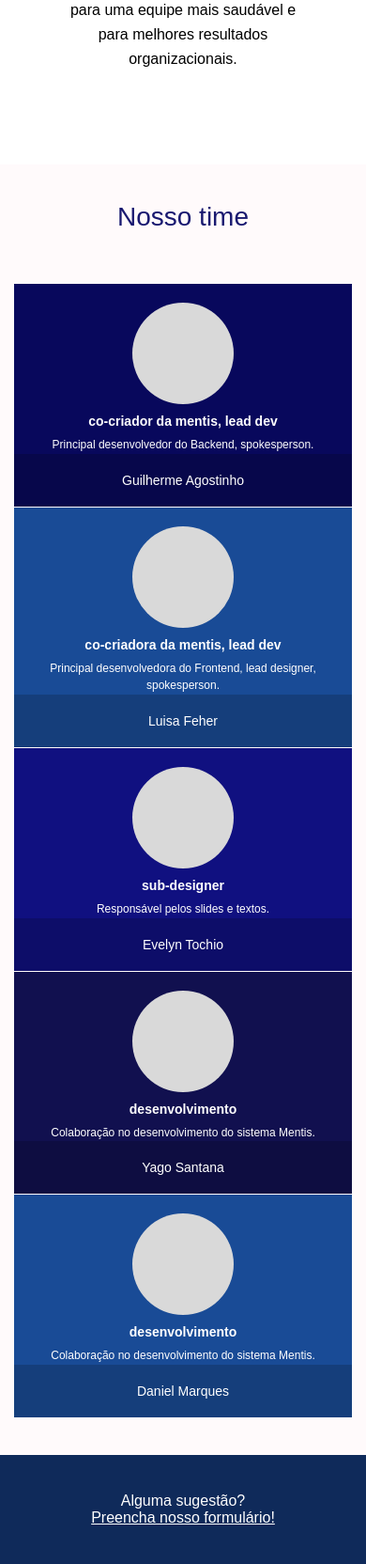
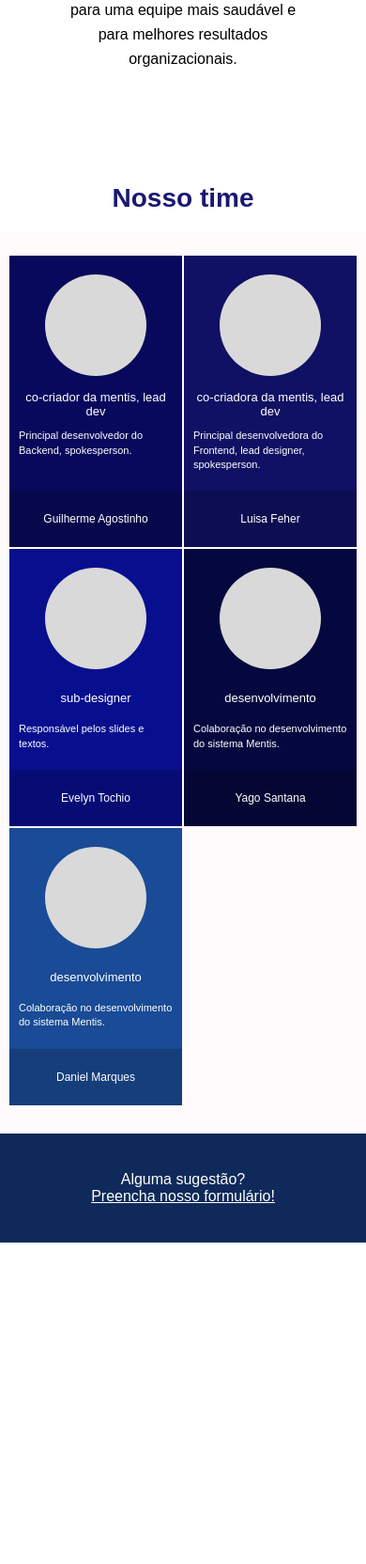
Before and after one commit to Guizindograu12/Mentis, a Flask app: page / in a window 390 px wide. Shown: the part 2919-4583 px from the top of the page at 94% size. After the commit the page ends 4241 px from the top, so only its background shows below. Run offline with Flask 3, Linux system fonts and the light colour scheme; the visitor is signed in with stand-in values (Sample User, id 1).

```diff
--- a/app.py
+++ b/app.py
@@ -1,4 +1,3 @@
-
 from flask import (
     Flask,
     render_template,
@@ -10,6 +9,7 @@ from flask import (
 )
 
 import os
+from sqlalchemy import select
 
 from dotenv import load_dotenv
 
@@ -27,7 +27,11 @@ from backend.database import (
     buscar_resultado,
     salvar_resultado,
     listar_perguntas,
-    buscar_ultimo_resultado_usuario
+    buscar_ultimo_resultado_usuario,
+    EmotionalCheckIn,
+    Teste,
+    Resultado,
+    ResultadoCategoria
 )
 
 from backend.perguntas import PERGUNTAS
@@ -339,6 +343,215 @@ def resultado(teste_id):
 
 
 # ==========================================
+# PERFIL / PAINEL DE ACOMPANHAMENTO
+# ==========================================
+
+@app.route("/perfil")
+def perfil():
+    if "usuario_id" not in session:
+        return redirect(url_for("login"))
+
+    usuario_id = session["usuario_id"]
+
+    resultados_db = db.session.execute(
+        select(Resultado, Teste.data_teste)
+        .join(Teste, Resultado.teste_id == Teste.id)
+        .where(Teste.usuario_id == usuario_id)
+        .order_by(Teste.data_teste.asc(), Resultado.id.asc())
+    ).all()
+
+    historico = []
+    historico_categorias = {}
+
+    for resultado_db, data_teste in resultados_db:
+        data_formatada = (
+            data_teste.strftime("%d/%m/%Y")
+            if data_teste else "Data indisponível"
+        )
+
+        percentual = float(resultado_db.percentual_geral)
+
+        classificacao = getattr(
+            resultado_db,
+            "classificacao",
+            "Resultado registrado"
+        )
+
+        # Categorias e respectivos resultados deste teste.
+        categorias_teste = []
+
+        for categoria in resultado_db.categorias:
+            nome_categoria = categoria.categoria
+            percentual_categoria = float(categoria.percentual)
+
+            categorias_teste.append({
+                "nome": nome_categoria,
+                "percentual": percentual_categoria
+            })
+
+            historico_categorias.setdefault(
+                nome_categoria, []
+            ).append({
+                "data": data_formatada,
+                "percentual": percentual_categoria
+            })
+
+        # Histórico geral, incluindo os resultados por categoria.
+        historico.append({
+            "teste_id": resultado_db.teste_id,
+            "data": data_formatada,
+            "data_label": data_formatada,
+            "percentual": percentual,
+            "classificacao": classificacao,
+            "categorias": categorias_teste
+        })
+
+    # Check-ins emocionais.
+    checkins_db = db.session.execute(
+        select(EmotionalCheckIn)
+        .where(EmotionalCheckIn.usuario_id == usuario_id)
+        .order_by(EmotionalCheckIn.data_registro.asc())
+    ).scalars().all()
+
+    checkins = [
+        {
+            "humor": checkin.humor,
+            "data": (
+                checkin.data_registro.strftime("%d/%m/%Y")
+                if checkin.data_registro
+                else "Data indisponível"
+            )
+        }
+        for checkin in checkins_db
+    ]
+
+    # Média dos resultados gerais.
+    media_testes = (
+        round(
+            sum(item["percentual"] for item in historico)
+            / len(historico),
+            2
+        )
+        if historico else None
+    )
+
+    # Média dos check-ins.
+    media_humor = (
+        round(
+            sum(item["humor"] for item in checkins)
+            / len(checkins),
+            1
+        )
+        if checkins else None
+    )
+
+    ultimo = historico[-1] if historico else None
+
+    # Dados utilizados pelo perfil.html e perfil.js.
+    testes = [
+        {
+            "teste_id": item["teste_id"],
+            "data": item["data"],
+            "data_label": item["data_label"],
+            "percentual": item["percentual"],
+            "classificacao": item["classificacao"],
+            "categorias": item["categorias"]
+        }
+        for item in historico
+    ]
+
+    moods = checkins
+
+    ultimo_teste = (
+        dict(ultimo)
+        if ultimo else None
+    )
+
+    return render_template(
+        "perfil.html",
+        historico=historico,
+        historico_categorias=historico_categorias,
+        checkins=checkins,
+        ultimo=ultimo,
+        media_testes=media_testes,
+        media_humor=media_humor,
+        total_testes=len(historico),
+        categorias_media={
+            nome: round(
+                sum(item["percentual"] for item in valores)
+                / len(valores),
+                2
+            )
+            for nome, valores in historico_categorias.items()
+            if valores
+        },
+        testes=testes,
+        moods=moods,
+        ultimo_teste=ultimo_teste
+    )
+
+# ==========================================
+# CHECK-IN EMOCIONAL
+# ==========================================
+
+@app.route("/checkin-humor", methods=["POST"])
+def checkin_humor():
+    if "usuario_id" not in session:
+        return jsonify({
+            "mensagem": "Você precisa estar logado."
+        }), 401
+
+    dados = request.get_json(silent=True) or {}
+    humor = dados.get("humor")
+
+    if (
+        not isinstance(humor, int)
+        or isinstance(humor, bool)
+        or humor < 1
+        or humor > 10
+    ):
+        return jsonify({
+            "mensagem": "Selecione um valor de humor entre 1 e 10."
+        }), 400
+
+    try:
+        checkin = EmotionalCheckIn(
+            usuario_id=session["usuario_id"],
+            humor=humor
+        )
+
+        db.session.add(checkin)
+        db.session.commit()
+
+        checkins = db.session.execute(
+            select(EmotionalCheckIn).where(
+                EmotionalCheckIn.usuario_id == session["usuario_id"]
+            )
+        ).scalars().all()
+
+        media_humor = round(
+            sum(item.humor for item in checkins) / len(checkins),
+            1
+        )
+
+        return jsonify({
+            "mensagem": "Check-in registrado com sucesso.",
+            "humor": humor,
+            "media_humor": media_humor
+        })
+
+    except Exception:
+        db.session.rollback()
+
+        app.logger.exception(
+            "Erro ao salvar o check-in emocional."
+        )
+
+        return jsonify({
+            "mensagem": "Não foi possível salvar o check-in."
+        }), 500
+
+# ==========================================
 # OBRIGADO
 # ==========================================
 
--- a/static/css/header.css
+++ b/static/css/header.css
@@ -84,6 +84,8 @@
     overflow: hidden;
     text-overflow: ellipsis;
     white-space: nowrap;
+    text-decoration: none;
+    cursor: pointer;
 }
 
 /* BOTÕES MOBILE: ESCONDIDOS NO COMPUTADOR */
--- a/static/css/style.css
+++ b/static/css/style.css
@@ -428,178 +428,114 @@ width:100%;
     }
 }
 
-
-
-/* NOSSO TIME */
+/* =========================================
+   NOSSO TIME
+========================================= */
 
 .time {
-    padding: 60px 30px 75px;
+    padding: 0 30px 35px;
     background: #fffafb;
     text-align: center;
 }
 
+/* TÍTULO E ESPAÇO BRANCO */
+
 .time h2 {
     color: #191970;
-    font-size: 28px;
-    font-weight: 500;
-    margin-bottom: 55px;
+    background: #ffffff;
+    font-size: 32px;
+    font-weight: 600;
+    padding: 48px 0 20px;
+    margin: 0 -30px 42px;
 }
 
-/* CARTÕES E NOMES */
-.cards,
-.nomes {
+/* CARTÕES DOS INTEGRANTES */
+
+.cards {
     display: grid;
-    grid-template-columns: repeat(6, minmax(0, 1fr));
+    grid-template-columns: repeat(5, minmax(0, 1fr));
     max-width: 1200px;
     margin: 0 auto;
     gap: 1px;
+    align-items: stretch;
 }
 
-/* Cada integrante ocupa uma coluna da grade.
-   O sexto espaço fica vazio para manter o alinhamento. */
 .card {
+    display: flex;
+    flex-direction: column;
+    min-width: 0;
+    padding: 20px 17px 0;
     background: #08085c;
     color: white;
-    padding: 18px 15px 12px;
     text-align: left;
-    min-width: 0;
 }
 
-.card:nth-child(2),
-.nomes div:nth-child(2) {
+/* CORES DOS CARTÕES */
+
+.card:nth-child(1) {
+    background: #08085c;
+}
+
+.card:nth-child(2) {
+    background: #101064;
+}
+
+.card:nth-child(3) {
+    background: #080f8f;
+}
+
+.card:nth-child(4) {
+    background: #05083e;
+}
+
+.card:nth-child(5) {
     background: #194b96;
 }
 
-.card:nth-child(3),
-.nomes div:nth-child(3) {
-    background: #101080;
-}
-
-.card:nth-child(4),
-.nomes div:nth-child(4) {
-    background: #11104f;
-}
-
-.card:nth-child(5),
-.nomes div:nth-child(5) {
-    background: #194b96;
-}
+/* FOTO */
 
 .foto {
     width: 100%;
-    max-width: 108px;
-    aspect-ratio: 1;
+    max-width: 122px;
+    aspect-ratio: 1 / 1;
+    flex-shrink: 0;
     background: #d9d9d9;
     border-radius: 50%;
-    margin: 0 auto 10px;
+    margin: 0 auto 12px;
 }
 
+/* FUNÇÃO */
+
 .card h3 {
+    min-height: 34px;
+    display: flex;
+    align-items: center;
+    justify-content: center;
     font-size: 14px;
+    font-weight: 500;
     text-align: center;
     text-transform: lowercase;
     margin-bottom: 8px;
 }
 
+/* DESCRIÇÃO */
+
 .card p {
-    font-size: 10px;
-    line-height: 1.55;
+    flex-grow: 1;
+    font-size: 11px;
+    line-height: 1.4;
+    margin-bottom: 20px;
 }
 
-.nomes {
-    margin-top: 5px;
-}
+/* NOME DO INTEGRANTE */
 
-.nomes div {
-    background: #08085c;
-    color: white;
-    padding: 20px 5px;
-    font-size: 14px;
-    overflow-wrap: anywhere;
-}
-
-/* TABLETS: duas colunas */
-@media (max-width: 800px) {
-    .time {
-        padding: 40px 15px;
-    }
-
-    .cards,
-    .nomes {
-        grid-template-columns: repeat(2, minmax(0, 1fr));
-    }
-
-    .card p {
-        font-size: 12px;
-    }
-
-    .card,
-    .nomes div {
-        min-width: 0;
-    }
-
-    .nomes div {
-        display: flex;
-        align-items: center;
-        justify-content: center;
-        min-height: 65px;
-    }
-}
-
-/* CELULARES: uma coluna */
-@media (max-width: 450px) {
-    .cards,
-    .nomes {
-        grid-template-columns: 1fr;
-    }
-
-    .card {
-        padding: 20px;
-    }
-
-    .card p {
-        text-align: center;
-    }
-}
-
-
-/* RESPONSIVIDADE */
-
-@media (max-width: 800px) {
-    .time {
-        padding: 40px 15px;
-    }
-
-    .cards,
-    .nomes {
-        grid-template-columns: repeat(2, minmax(0, 1fr));
-    }
-
-    .card p {
-        font-size: 12px;
-    }
-}
-
-@media (max-width: 450px) {
-    .cards,
-    .nomes {
-        grid-template-columns: 1fr;
-    }
-
-    .card {
-        padding: 20px;
-    }
-
-    .card p {
-        text-align: center;
-    }
-}
-
-
-/* NOMES DOS INTEGRANTES */
 .nome-integrante {
-    margin: auto -15px -12px;
-    padding: 20px 5px;
+    display: flex;
+    align-items: center;
+    justify-content: center;
+    min-height: 62px;
+    margin: auto -17px 0;
+    padding: 12px 5px;
     background: rgba(0, 0, 0, 0.18);
     color: white;
     text-align: center;
@@ -607,23 +543,91 @@ width:100%;
     overflow-wrap: anywhere;
 }
 
+/* =========================================
+   TABLETS
+========================================= */
+
 @media (max-width: 800px) {
+
+    .time {
+        padding: 35px 15px 35px;
+    }
+
+    .time h2 {
+        padding: 25px 0 20px;
+        margin: -35px -15px 30px;
+    }
+
+    .cards {
+        grid-template-columns: repeat(2, minmax(0, 1fr));
+        gap: 2px;
+    }
+
+    .card {
+        padding: 20px 15px 0;
+    }
+
+    .foto {
+        max-width: 108px;
+    }
+
+    .card h3 {
+        min-height: 36px;
+        font-size: 13px;
+    }
+
+    .card p {
+        font-size: 12px;
+    }
+
+    .nome-integrante {
+        min-height: 60px;
+        margin-right: -15px;
+        margin-left: -15px;
+        font-size: 14px;
+    }
+}
+
+/* =========================================
+   CELULARES
+========================================= */
+
+@media (max-width: 450px) {
+
+    .time {
+        padding: 25px 10px 30px;
+    }
+
+    .time h2 {
+        padding: 20px 0;
+        margin: -25px -10px 25px;
+        font-size: 28px;
+    }
+
     .cards {
         grid-template-columns: repeat(2, minmax(0, 1fr));
     }
 
     .card {
-        display: flex;
-        flex-direction: column;
+        padding: 20px 10px 0;
+    }
+
+    .foto {
+        max-width: 108px;
+    }
+
+    .card h3 {
+        font-size: 13px;
+    }
+
+    .card p {
+        font-size: 11px;
+        text-align: left;
     }
 
     .nome-integrante {
-        margin: auto -20px -20px;
+        margin-right: -10px;
+        margin-left: -10px;
+        font-size: 12px;
     }
 }
-
-@media (max-width: 450px) {
-    .cards {
-        grid-template-columns: 1fr;
-    }
-}
--- a/templates/index.html
+++ b/templates/index.html
@@ -230,7 +230,6 @@ CABEÇALHO
 
     </section>
 
-
 <!-- NOSSO TIME -->
 <section id="time" class="time">
 
@@ -277,6 +276,8 @@ CABEÇALHO
 
 </section>
 
+</section>
+
 
     <!-- FOOTER -->
     <footer class="footer">
```
Also changed, not shown: backend/database.py (+29 -0 lines), templates/header.html (+94 -18 lines).
